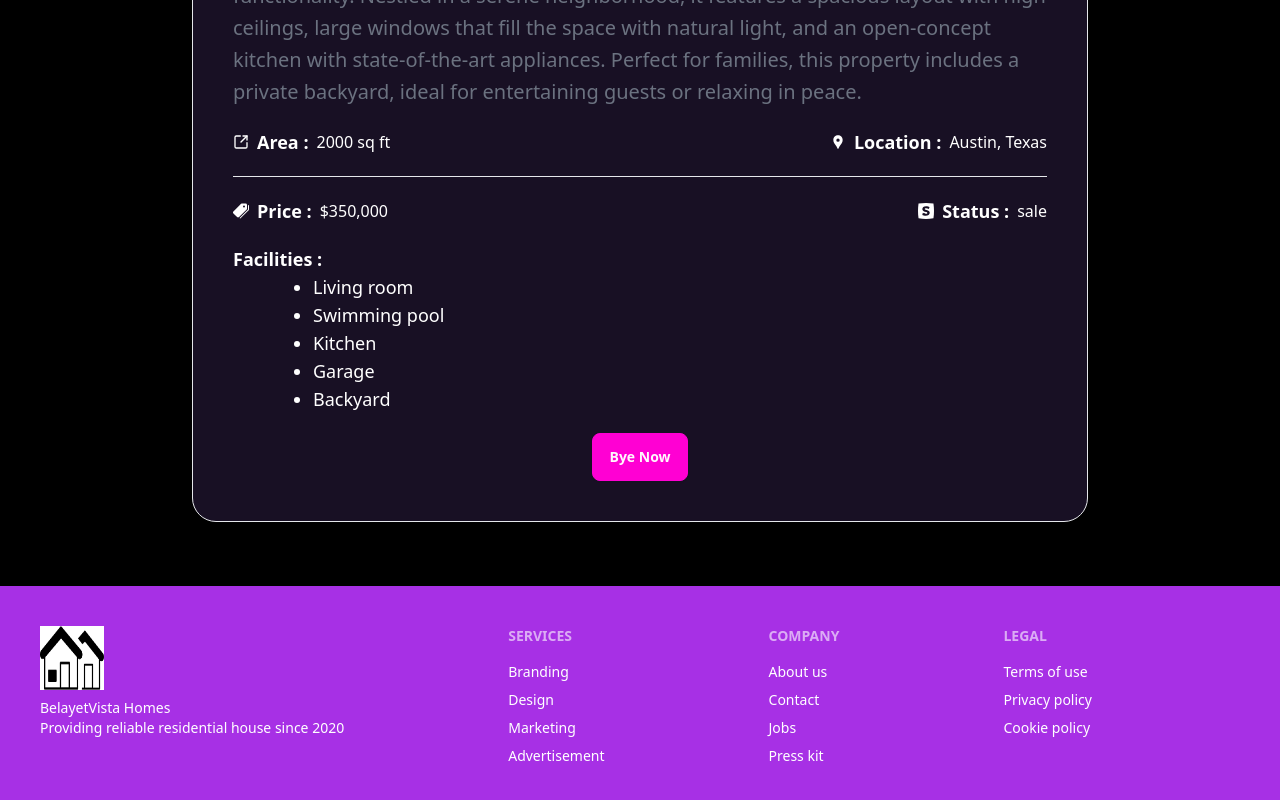
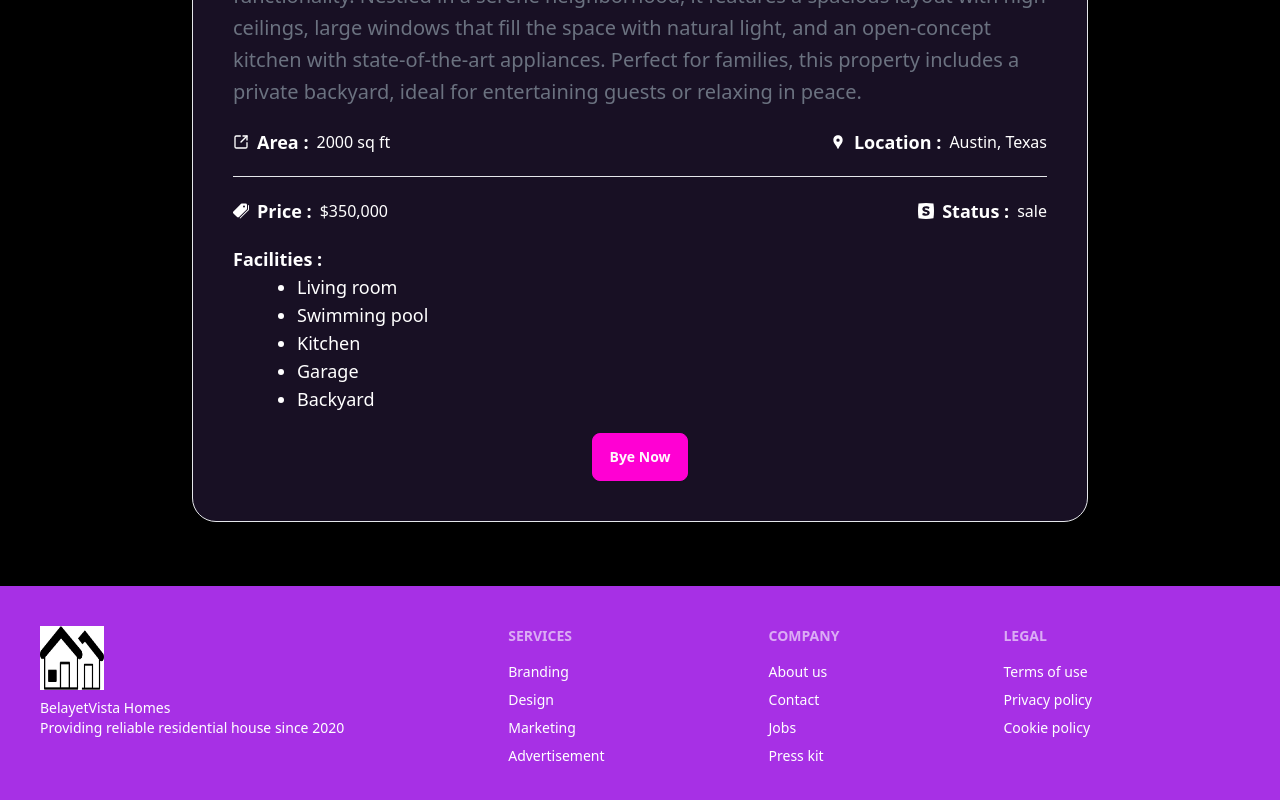
Before and after one commit to MdBelayet3/react-real-state, a React (Vite) app: page /estate/1 in a window 1280 px wide. Shown: the part 789-1589 px from the top of the page. Built offline with nearby package versions, Linux system fonts and the light colour scheme; no server answers.

Commit message:
Update EstateDetails.jsx

```diff
--- a/src/pages/EstateDetails/EstateDetails.jsx
+++ b/src/pages/EstateDetails/EstateDetails.jsx
@@ -35,7 +35,7 @@ const EstateDetails = () => {
                 <h3 className="flex items-center gap-2"><SiSellfy></SiSellfy><span className="text-lg font-extrabold">Status : </span>{aEstate?.status}</h3>
             </div>
             <div>
-                <h1><span className="text-lg font-extrabold">Facilities : </span><ul className="ml-20">{aEstate?.facilities.map((facility, idx) => <li className="text-lg list-disc" key={idx}>{facility}</li>)}</ul></h1>
+                <h1><span className="text-lg font-extrabold">Facilities : </span><ul className="ml-16">{aEstate?.facilities.map((facility, idx) => <li className="text-lg list-disc" key={idx}>{facility}</li>)}</ul></h1>
             </div>
             <div className="flex justify-center">
                 <Link to="/payment/method"><button className="btn btn-secondary">{aEstate?.status === 'sale' ? 'Bye Now' : "Rent Now"}</button></Link>
```
